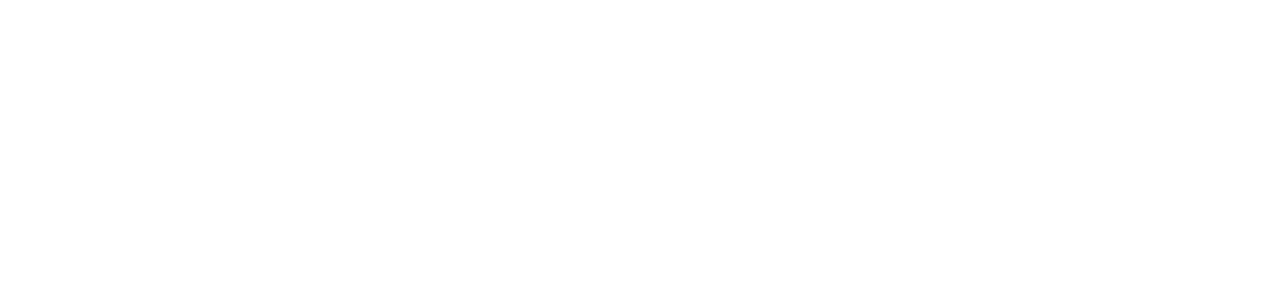
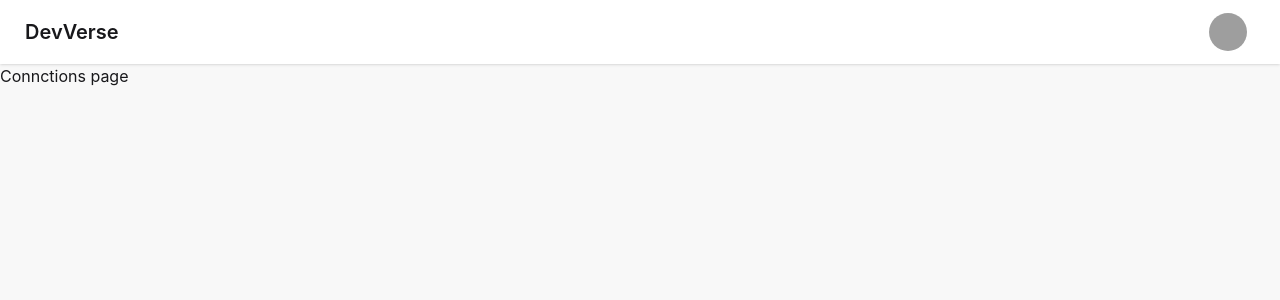
Before and after one commit to Harshdubey04/DevVerse-FE, a React (Vite) app: page /connections in a window 1280 px wide. Before the commit this address had no page. Shown: the top 300 px of the page. Built offline with nearby package versions, Linux system fonts and the light colour scheme; grey boxes are pictures that could not be loaded.

Commit message:
setup application layout and routing

```diff
--- a/src/App.jsx
+++ b/src/App.jsx
@@ -1,17 +1,34 @@
-import { Route,Routes } from "react-router"
-import LoginPage from "./pages/auth/LoginPage"
-import SignupPage from "./pages/auth/SignupPage"
+import { Routes, Route } from "react-router";
+
+import LoginPage from "./pages/auth/LoginPage";
+import SignupPage from "./pages/auth/SignupPage";
+
+import FeedPage from "./pages/feed/FeedPage";
+import ProfilePage from "./pages/profile/ProfilePage";
+import EditProfilePage from "./pages/profile/EditProfilePage";
+import RequestsPage from "./pages/requests/RequestsPage";
+import ConnectionsPage from "./pages/connections/ConnectionsPage";
+
+import MainLayout from "./layouts/MainLayout";
 
 function App() {
-
   return (
     <Routes>
-      <Route path="/" element={<LoginPage/>}></Route>
-      <Route path="/login" element={<LoginPage/>}></Route>
-      <Route path="/feed" element={<div>Temporary feed data</div>}></Route>
-      <Route path="/signup" element={<SignupPage />}></Route>
+      {/* Public Routes */}
+      <Route path="/" element={<LoginPage />} />
+      <Route path="/login" element={<LoginPage />} />
+      <Route path="/signup" element={<SignupPage />} />
+
+      {/* Protected Layout */}
+      <Route element={<MainLayout />}>
+        <Route path="/feed" element={<FeedPage />} />
+        <Route path="/profile" element={<ProfilePage />} />
+        <Route path="/profile/edit" element={<EditProfilePage />} />
+        <Route path="/requests" element={<RequestsPage />} />
+        <Route path="/connections" element={<ConnectionsPage />} />
+      </Route>
     </Routes>
-  )
+  );
 }
 
-export default App
+export default App;
--- /dev/null
+++ b/src/components/common/ProtectedRoute.jsx
@@ -0,0 +1,11 @@
+import React from 'react'
+
+const ProtectedRoute = () => {
+  return (
+    <div>
+      Protected route page
+    </div>
+  )
+}
+
+export default ProtectedRoute
--- /dev/null
+++ b/src/layouts/MainLayout.jsx
@@ -0,0 +1,15 @@
+import { Outlet } from "react-router";
+import Navbar from "../components/common/Navbar";
+
+function MainLayout() {
+  return (
+    <>
+      <Navbar />
+      <main className="min-h-[calc(100vh-64px)] bg-base-200">
+        <Outlet />
+      </main>
+    </>
+  );
+}
+
+export default MainLayout;
--- /dev/null
+++ b/src/pages/connections/ConnectionsPage.jsx
@@ -0,0 +1,11 @@
+import React from 'react'
+
+const ConnectionsPage = () => {
+  return (
+    <div>
+      Connctions page
+    </div>
+  )
+}
+
+export default ConnectionsPage
--- /dev/null
+++ b/src/pages/feed/FeedPage.jsx
@@ -0,0 +1,11 @@
+import React from 'react'
+
+const FeedPage = () => {
+  return (
+    <div>
+      Feed Page
+    </div>
+  )
+}
+
+export default FeedPage
--- /dev/null
+++ b/src/pages/profile/EditProfilePage.jsx
@@ -0,0 +1,11 @@
+import React from 'react'
+
+const EditProfilePage = () => {
+  return (
+    <div>
+      EditProfilePage
+    </div>
+  )
+}
+
+export default EditProfilePage
--- /dev/null
+++ b/src/pages/profile/ProfilePage.jsx
@@ -0,0 +1,11 @@
+import React from 'react'
+
+const ProfilePage = () => {
+  return (
+    <div>
+      ProfilePage
+    </div>
+  )
+}
+
+export default ProfilePage
--- /dev/null
+++ b/src/pages/requests/RequestsPage.jsx
@@ -0,0 +1,11 @@
+import React from 'react'
+
+const RequestsPage = () => {
+  return (
+    <div>
+      RequestsPage
+    </div>
+  )
+}
+
+export default RequestsPage
```
